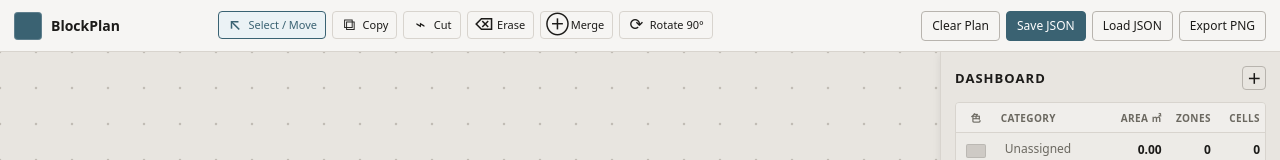
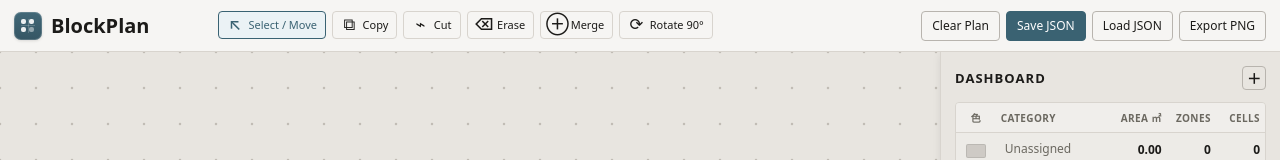
Before and after one commit to g00dk0nd0u/blockplan, a plain HTML site: page docs/index.html in a window 1280 px wide. Shown: the top 160 px of the page. Drawn offline with Linux system fonts and the light colour scheme.

Commit message:
ブランドマークのスタイルを改善し、背景のグラデーション、ボックスシャドウ、サイズを調整。タイトルのフォントサイズを変更。

```diff
--- a/docs/style.css
+++ b/docs/style.css
@@ -90,15 +90,43 @@ button:active {
 }
 
 .brand-mark {
-  background: var(--accent);
-  border-radius: var(--radius);
-  box-shadow: inset 0 0 0 1px rgba(255, 255, 255, 0.18);
+  background: linear-gradient(180deg, rgba(58, 98, 114, 0.96), rgba(45, 79, 94, 0.96));
+  border-radius: 7px;
+  box-shadow:
+    inset 0 0 0 1px rgba(255, 255, 255, 0.16),
+    0 1px 3px rgba(28, 22, 16, 0.12);
   flex: 0 0 28px;
   height: 28px;
+  overflow: hidden;
+  position: relative;
+}
+
+.brand-mark::before {
+  background:
+    linear-gradient(rgba(255, 255, 255, 0.18), rgba(255, 255, 255, 0.18)) 50% 50% / 1px 14px no-repeat,
+    linear-gradient(90deg, rgba(255, 255, 255, 0.18), rgba(255, 255, 255, 0.18)) 50% 50% / 14px 1px no-repeat;
+  content: "";
+  inset: 7px;
+  position: absolute;
+}
+
+.brand-mark::after {
+  background: rgba(255, 255, 255, 0.9);
+  border-radius: 2px;
+  box-shadow:
+    8px 0 0 rgba(255, 255, 255, 0.9),
+    0 8px 0 rgba(255, 255, 255, 0.9),
+    8px 8px 0 rgba(255, 255, 255, 0.45);
+  content: "";
+  height: 5px;
+  left: 7px;
+  position: absolute;
+  top: 7px;
+  width: 5px;
 }
 
 .brand h1 {
-  font-size: 14px;
+  font-size: 20px;
   font-weight: 600;
   letter-spacing: 0;
   line-height: 1;
```
